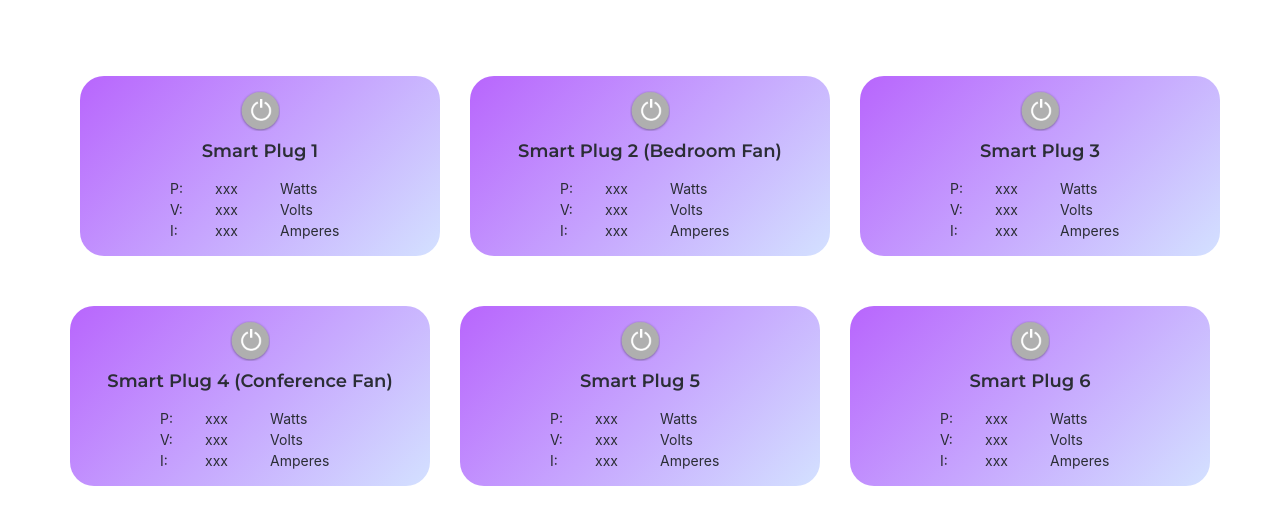
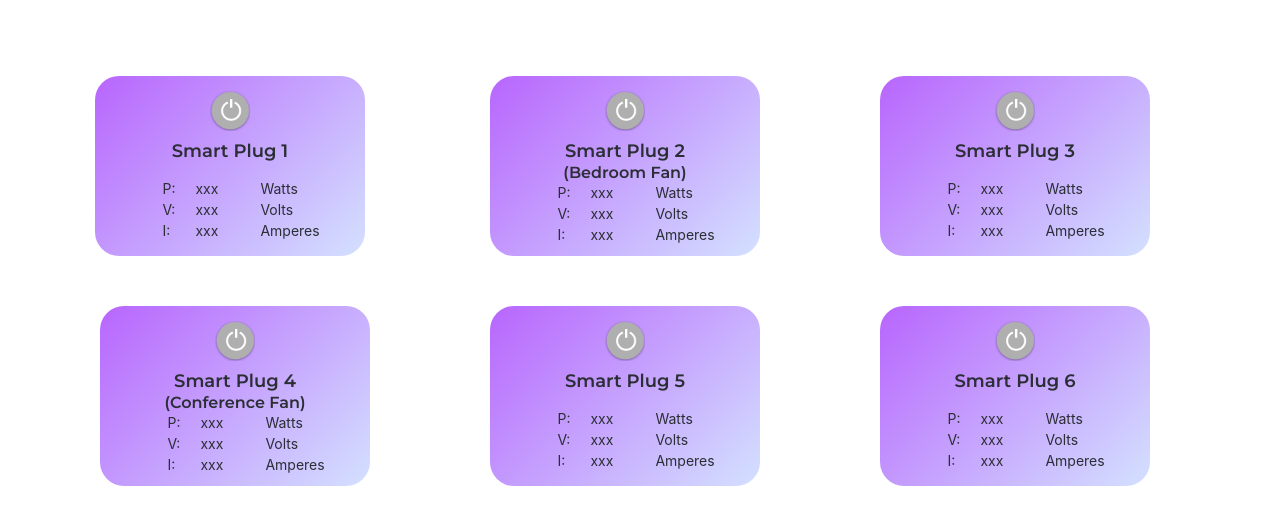
Before and after one commit to PEAMSA/PEAMSA.github.io, a website: page smartplug.html in a window 1280 px wide. Shown: the part 64-588 px from the top of the page. Drawn offline with nearby package versions, Linux system fonts and the light colour scheme; no server answers.

Commit message:
Fix style Smart Plug Page

```diff
--- a/smartplug.html
+++ b/smartplug.html
@@ -69,7 +69,8 @@
             <div class="container" style="padding: 0px;margin-top: 100px;">
                 <div class="blog">
                     <div class="row" style="">
-                        <!-- Smart Plug 1 -->
+                        <div class="col">
+                                                    <!-- Smart Plug 1 -->
                         <div class="smartplug1" style="margin-left: 25px; align-items: center;">
                             <!-- Smart Plug 1 -->
                             <div class="" style="padding-top: 15px;">
@@ -126,7 +127,9 @@
                             </div>
                         </div>
                         <!-- Smart Plug 1 End -->
-                        <!-- Smart Plug 2 Start-->
+                          </div>
+                          <div class="col">
+                                                    <!-- Smart Plug 2 Start-->
                         <div class="smartplug1" style="margin-left: 30px;">
                             <!-- Smart Plug 2 -->
                             <div class="" style="padding-top: 15px;">
@@ -137,11 +140,12 @@
                                     </button>
                                 </div>
                                 <div class="col" style="padding: 0px; padding-top: 10px; text-align: center;">
-                                    <h4>Smart Plug 2 (Bedroom Fan)</h4>
+                                    <h4>Smart Plug 2</h4>
+                                    <h6>(Bedroom Fan)</h6>
                                 </div>
                             </div>
                             <!-- Smart Plug #2 Information Start-->
-                            <div style="padding-top: 15px; ">
+                            <div style="padding-top: 0px; ">
                                 <!--  -->
                                 <table style="width: 75%; margin-left: auto; ">
                                     <tr style="align-items: center;">
@@ -183,8 +187,9 @@
                             </div>
                         </div>
                         <!-- Smart Plug 2 End-->
-
-                        <!-- Smart Plug 3 Start-->
+                          </div>
+                          <div class="col">
+                                                    <!-- Smart Plug 3 Start-->
                         <div class="smartplug1" style="margin-left: 30px;">
                             <!-- Smart Plug 1 -->
                             <div class="" style="padding-top: 15px;">
@@ -240,9 +245,12 @@
                                 <!-- Smart Plug #3 Information End-->
                             </div>
                         <!-- Smart Plug 3 End-->
+                          </div>
+                        </div>
                     </div>
                 <div class="row" style="padding-top: 50px;">
-                    <!-- Smart Plug 4 Start-->
+                    <div class="col">
+                                            <!-- Smart Plug 4 Start-->
                     <div class="smartplug1" style="margin-left: 30px;">
                         <!-- Smart Plug 4 -->
                         <div class="" style="padding-top: 15px;">
@@ -253,11 +261,12 @@
                                 </button>
                             </div>
                             <div class="col" style="padding: 0px; padding-top: 10px; text-align: center;">
-                                <h4>Smart Plug 4 (Conference Fan)</h4>
+                                <h4>Smart Plug 4 </h4>
+                                <h6>(Conference Fan)</h6>
                             </div>
                         </div>
                         <!-- Smart Plug #4 Information Start-->
-                        <div style="padding-top: 15px; ">
+                        <div style="padding-top: 0px; ">
                             <!--  -->
                             <table style="width: 75%; margin-left: auto; ">
                                 <tr style="align-items: center;">
@@ -299,6 +308,8 @@
                         </div>
                     </div>
                     <!-- Smart Plug 4 End-->
+                </div>
+                <div class="col">
                     <!-- Smart Plug 5 Start-->
                     <div class="smartplug1" style="margin-left: 30px;">
                         <!-- Smart Plug 5 -->
@@ -356,6 +367,8 @@
                         </div>
                     </div>
                     <!-- Smart Plug 5 End-->
+                      </div>
+                      <div class="col">
                     <!-- Smart Plug 6 Start-->
                     <div class="smartplug1" style="margin-left: 30px;">
                         <!-- Smart Plug 6 -->
@@ -412,6 +425,8 @@
                             <!-- Smart Plug #6 Information End-->
                         </div>
                     <!-- Smart Plug 6 End-->
+                      </div>
+                    </div>
                     </div>
                 </div>
             </div>
--- a/styles/btsmartplug.css
+++ b/styles/btsmartplug.css
@@ -12,7 +12,7 @@
 .smartplug1  {
 	background: rgb(154,36,252);
 	background: linear-gradient(135deg, rgba(154,36,252,0.7) 0%, rgba(168,195,255,0.5) 100%);
-  width: 360px;
+  width: 270px;
   height: 180px;
   border-radius: 24px;
 }
```
